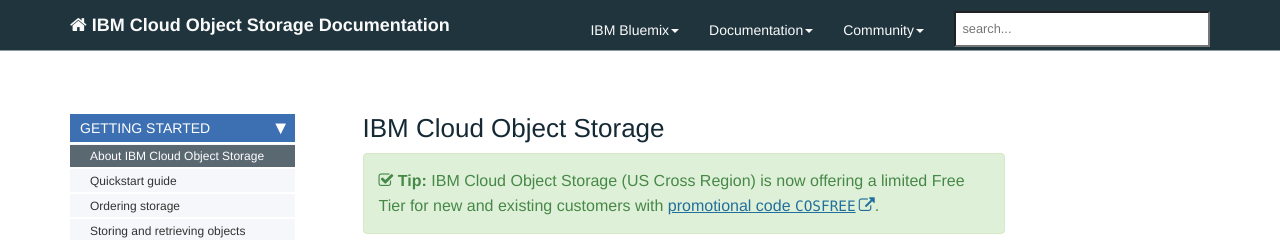
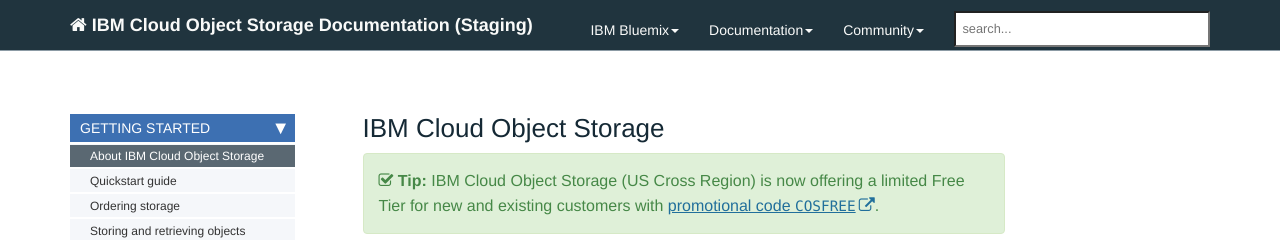
Before and after one commit to mpcarl-ibm/crs-docs, a Jekyll site: the page built from index.md, in a window 1280 px wide. Shown: the top 240 px of the page. Built offline with Jekyll 4.4.1, drawn with Linux system fonts in a browser that asks for light colours; nearby versions of some CDN libraries; comment, search, counter and statistics services are not loaded.

```diff
--- a/_config.yml
+++ b/_config.yml
@@ -2,7 +2,7 @@
 output: web
 # this property is useful for conditional filtering of content that is separate from the PDF.
 
-topnav_title: IBM Cloud Object Storage Documentation
+topnav_title: IBM Cloud Object Storage Documentation (Staging)
 # this appears on the top navigation bar next to the home button
 
 site_title: IBM COS Documentation
@@ -28,7 +28,7 @@ repository: ibm-public-cos/crs-docs
 host: 127.0.0.1
 # the preview server used. Leave as is.
 
-port: 8080
+port: 8081
 # the port where the preview is rendered. You can leave this as is unless you have other Jekyll builds using this same port that might cause conflicts. in that case, use another port such as 4006.
 
 exclude:
```
